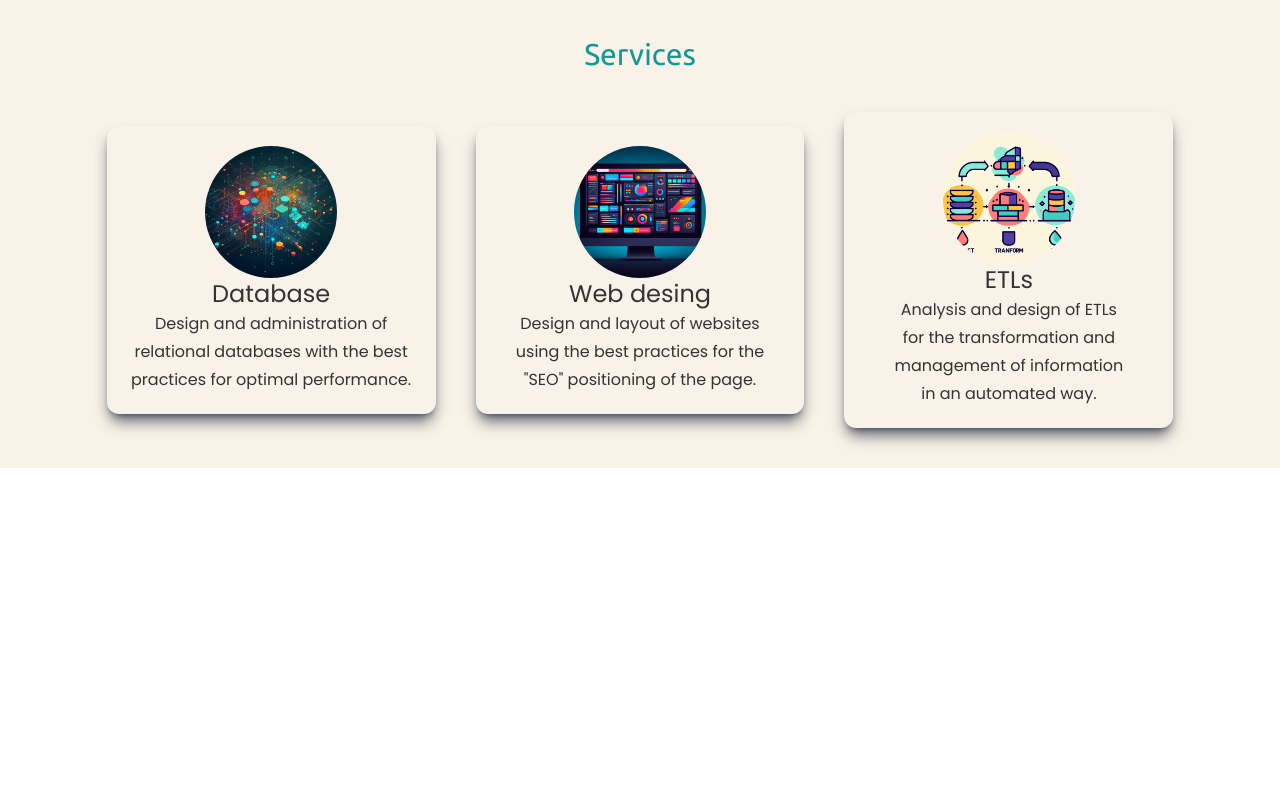
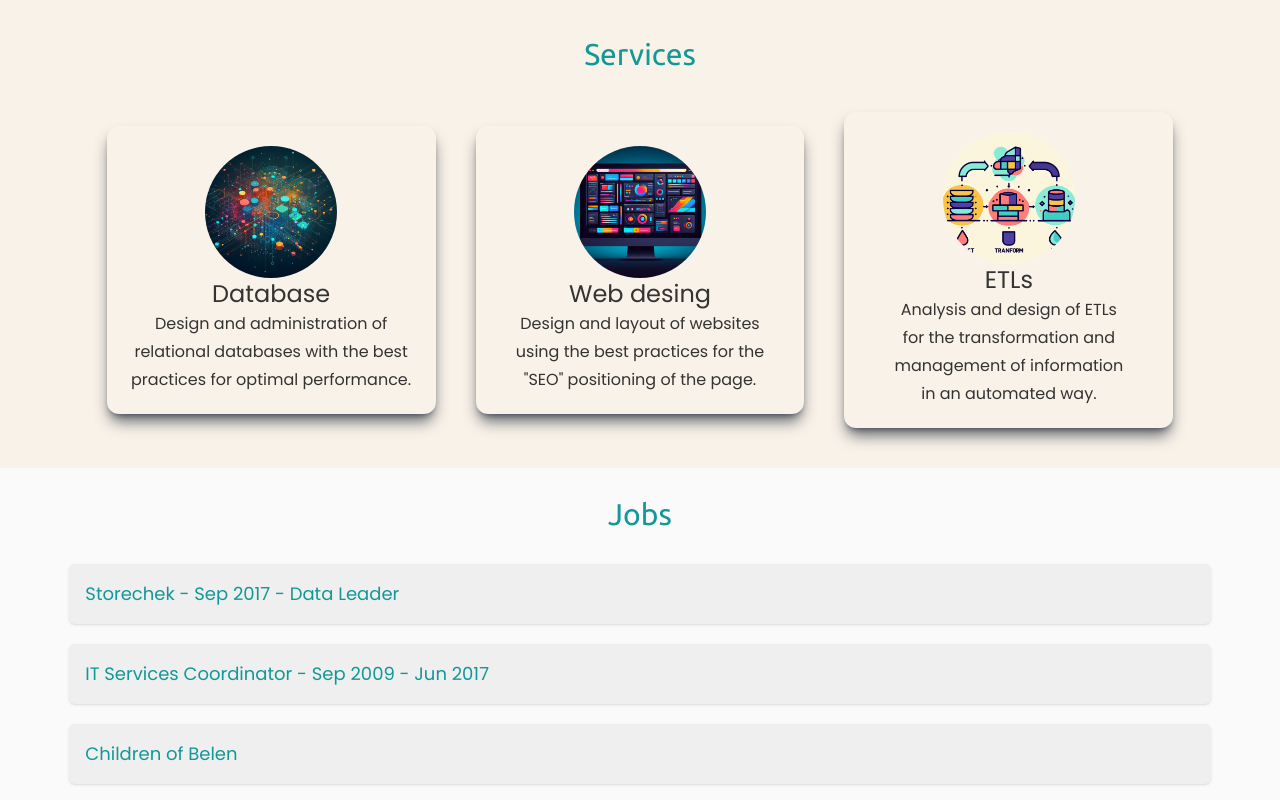
Before and after one commit to ivargasm/cv_ivargasm, a React (Vite) app: page / in a window 1280 px wide. Shown: the part 708-1508 px from the top of the page. Before the commit the page ends 1176 px from the top, so only its background shows below. Built offline with nearby package versions, Linux system fonts and the light colour scheme.

Commit message:
carga seccion jobs

```diff
--- a/src/App.jsx
+++ b/src/App.jsx
@@ -1,4 +1,5 @@
 import { About } from './components/About'
+import { Jobs } from './components/Jobs'
 import { Nav } from './components/Nav'
 import { Services } from './components/Services'
 import './index.css'
@@ -10,6 +11,7 @@ function App() {
       <Nav/>
       <About/>
       <Services/>
+      <Jobs/>
     </main>
   )
 }
--- /dev/null
+++ b/src/components/Jobs.jsx
@@ -0,0 +1,79 @@
+export const Jobs = () => {
+
+    const toggleAcordeon = (event) => {
+        const elemento = event.currentTarget;
+        const contenido = elemento.querySelector(".overflow-hidden");
+        if (contenido.style.maxHeight && contenido.style.maxHeight !== '0px') {
+            contenido.style.maxHeight = '0px';
+        } else {
+            contenido.style.maxHeight = '1000px';
+        }
+    }
+
+
+    return (
+        <section className="p-4 text-main-text dark:text-main-text-dark bg-main-bg dark:bg-main-bg-dark w-11/12 mx-auto">
+            <h3 className='text-3xl py-3 text-center font-ubuntu mb-5 text-subtitle dark:text-subtitle-dark'>Jobs</h3>
+            <div className="rounded-lg flex flex-col gap-5">
+                <div className="rounded-md bg-main-bg-90 dark:bg-main-bg-dark-90 shadow dark:shadow-shadow-dark" onClick={toggleAcordeon}>
+                    <div className="p-4 cursor-pointer text-subtitle dark:text-subtitle-dark text-lg">
+                        Storechek - Sep 2017 - Data Leader
+                    </div>
+                    <div className="overflow-hidden transition-all ease-in-out duration-500 rounded-b-md bg-main-bg dark:bg-main-bg-dark text-main-text dark:text-gray-dark" style={{maxHeight: '0'}}>
+                        <div className="p-4 text-wrap-balance">
+                            <p className='mb-3'>Storecheck is a Market Intelligence company in which I have been able to participate in several projects helping clients to optimize their processes by automating them through the application of ETLs, designing databases and leading teams.</p>
+                            <ul className='list-disc list-inside pl-3'>
+                                <li>Team lead.</li>
+                                <li>Database design.</li>
+                                <li>Database development.</li>
+                                <li>Relational database management and star mode</li>
+                                <li>Query optimization</li>
+                                <li>Data processing automation</li>
+                                <li>Development of Etls with Pentaho</li>
+                                <li>Developing Etls with Amazon Glue</li>
+                                <li>Reporting with Amazon Quicksight</li>
+                                <li>Programming with python</li>
+                                <li>Data analysis.</li>
+                                <li>Participation in different market intelligence projects as a database analyst and/or project leader</li>
+                                <li>Development of algorithms in Python language for data manipulation</li>
+                            </ul>
+                        </div>
+                    </div>
+                </div>
+                <div className="rounded-md bg-main-bg-90 dark:bg-main-bg-dark-90 shadow dark:shadow-shadow-dark" onClick={toggleAcordeon}>
+                    <div className="p-4 cursor-pointer text-subtitle dark:text-subtitle-dark text-lg">
+                        IT Services Coordinator - Sep 2009 - Jun 2017
+                    </div>
+                    <div className="overflow-hidden transition-all ease-in-out duration-500 rounded-b-md bg-main-bg dark:bg-main-bg-dark text-main-text dark:text-gray-dark" style={{maxHeight: '0'}}>
+                        <div className="p-4 text-wrap-balance">
+                            <p className='mb-3'>At UNEA I had the opportunity to start as part of the systems department team, supporting all campus staff and students, performing maintenance on computer equipment and the wired and wireless network. Some time later I was given the opportunity to take the position of coordinator of computer services, so my functions changed and I had more administrative functions (dealing with suppliers, planning of new projects, direction of projects and teams.) and security (configuration of security policies, server administration)</p>
+                            <ul className='list-disc list-inside pl-3'>
+                                <li>Teacher</li>
+                                <li>Planning of operational strategies: Preparation, design and updating of operation manuals and procedures</li>
+                                <li>Network policy settings</li>
+                                <li>Management for the acquisition of technological resources</li>
+                                <li>Coordinate voice and data network expansions</li>
+                                <li>Preventive/corrective hardware/software maintenance</li>
+                                <li>Wired and wireless network maintenance</li>
+                                <li>Installing  operating systems</li>
+                            </ul>
+                        </div>
+                    </div>
+                </div>
+                <div className="rounded-md bg-main-bg-90 dark:bg-main-bg-dark-90 shadow dark:shadow-shadow-dark" onClick={toggleAcordeon}>
+                    <div className="p-4 cursor-pointer text-subtitle dark:text-subtitle-dark text-lg">
+                        Children of Belen
+                    </div>
+                    <div className="overflow-hidden transition-all ease-in-out duration-500 rounded-b-md bg-main-bg dark:bg-main-bg-dark text-main-text dark:text-gray-dark" style={{maxHeight: '0'}}>
+                        <div className="p-4 text-wrap-balance">
+                            <p className='mb-3'>In the nursery and preschool Children of Belen I had the opportunity to work Tae Kwon Do classes for children implementing a methodology that allows them to develop their abilities not only in this martial art but in all physical activity developing their psychomotor faculties.</p>
+                            <ul className='list-disc list-inside pl-3'>
+                                <li>Main activities: design, maintenance and automation of database systems, project address and work teams.</li>
+                            </ul>
+                        </div>
+                    </div>
+                </div>
+            </div>
+        </section>
+    )
+}
--- a/tailwind.config.js
+++ b/tailwind.config.js
@@ -50,7 +50,7 @@ export default {
         },
         'shadow': {
           DEFAULT: 'rgba(0, 0, 0, 0.1)',
-          dark: 'rgba(0, 0, 0, 0.5)'
+          dark: 'rgba(240, 240, 240, 0.1)'
         },
         'card-code': {
           DEFAULT: '#F6F2E6',
```
